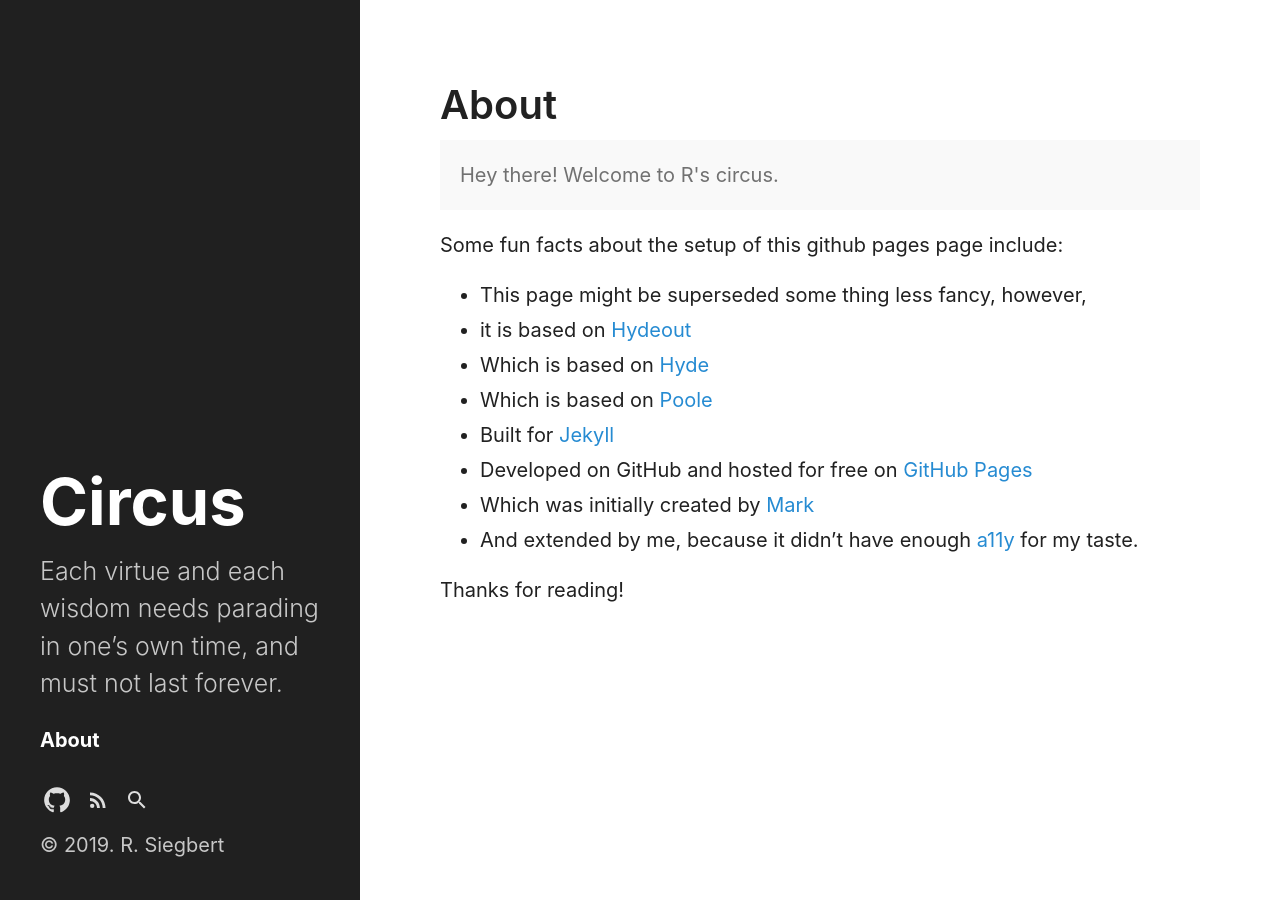
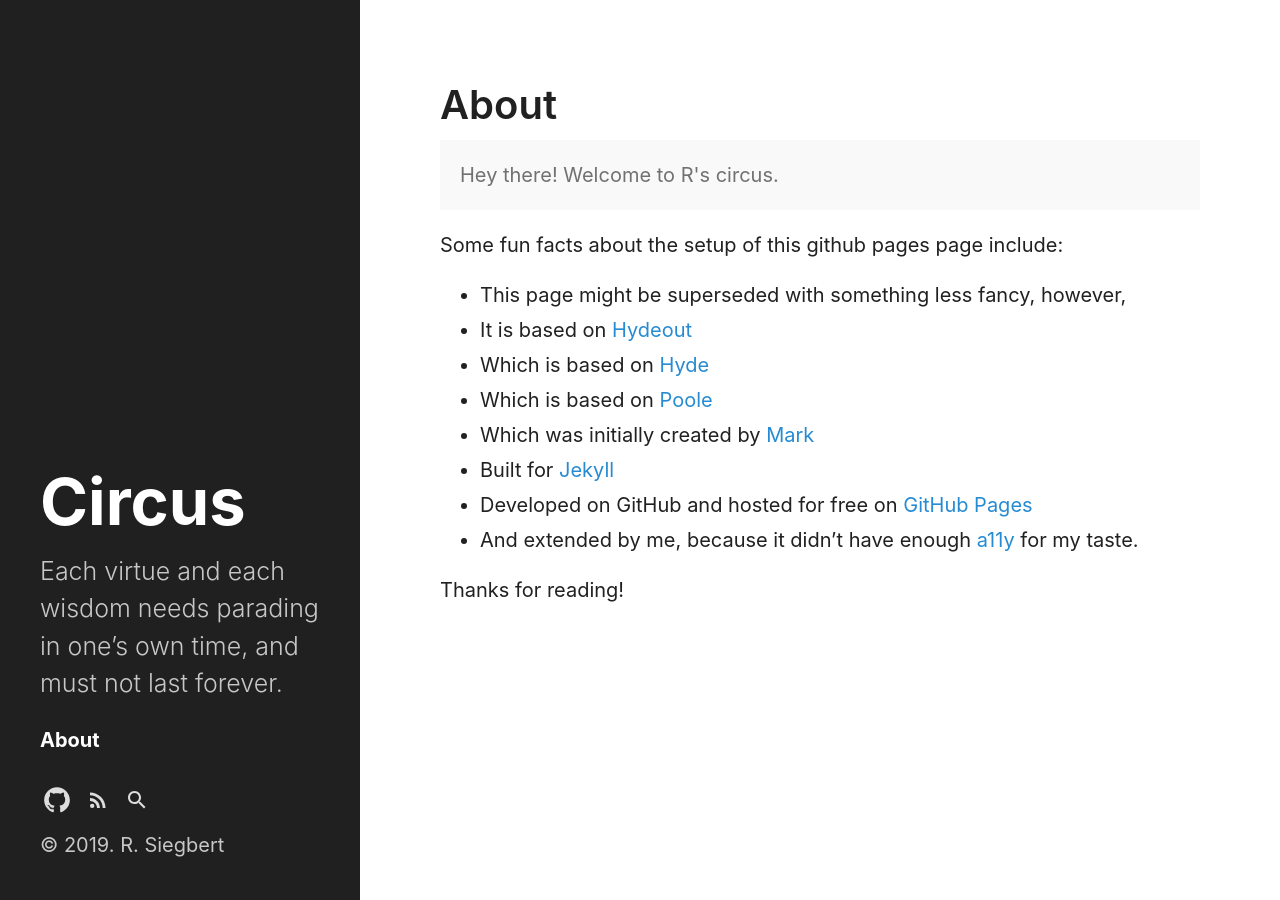
Before and after one commit to rscircus/rscircus.github.io, a Jekyll site: the page built from about.md, in a window 1280 px wide. Built offline with Jekyll 4.4.1, drawn with Linux system fonts in a browser that asks for light colours; our own code applies the rules of GitHub Pages for plain Markdown files.

Commit message:
Typos in about

```diff
--- a/about.md
+++ b/about.md
@@ -9,13 +9,13 @@
 
 Some fun facts about the setup of this github pages page include:
 
--   This page might be superseded some thing less fancy, however,
--   it is based on [Hydeout](https://fongandrew.github.io/hydeout/)
+-   This page might be superseded with something less fancy, however,
+-   It is based on [Hydeout](https://fongandrew.github.io/hydeout/)
 -   Which is based on [Hyde](https://github.com/poole/hyde)
 -   Which is based on [Poole](http://getpoole.com/)
+-   Which was initially created by [Mark](https://twitter.com/mdo)
 -   Built for [Jekyll](http://jekyllrb.com)
 -   Developed on GitHub and hosted for free on [GitHub Pages](https://pages.github.com)
--   Which was initially created by [Mark](https://twitter.com/mdo)
 -   And extended by me, because it didn't have enough [a11y](https://en.wikipedia.org/wiki/a11y) for my taste.
 
 Thanks for reading!
```
